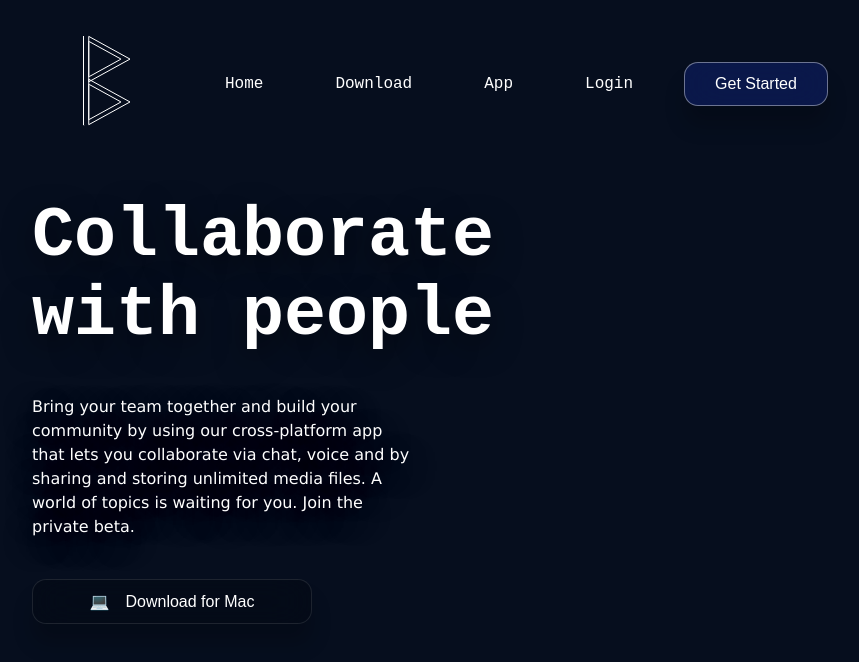
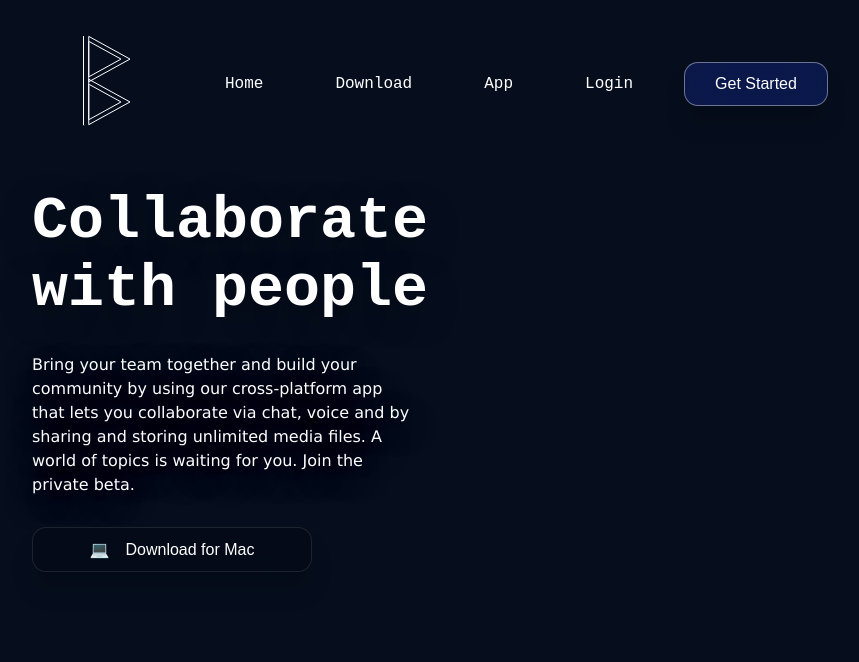
Before and after one commit to DarthMarino/bizcord-3d-vc-landing, a React (Vite) app: page / in a window 1280 px wide. Shown: the top 662 px of the page, without its empty margins (68-927 px from the left). Built offline with nearby package versions, Linux system fonts and the light colour scheme; a web font is replaced by a local one.

Commit message:
Reducing the gaps in text

```diff
--- a/src/App.tsx
+++ b/src/App.tsx
@@ -106,14 +106,14 @@ const Content = styled.div`
 
   display: flex;
   flex-direction: column;
-  gap: 40px;
+  gap: 30px;
 
   @media (max-width: 1024px) {
-    gap: 40px;
+    gap: 20px;
   }
 
   h1 {
-    font-size: 70px;
+    font-size: 60px;
     margin: 0;
     max-width: 500px;
     pointer-events: auto;
```
